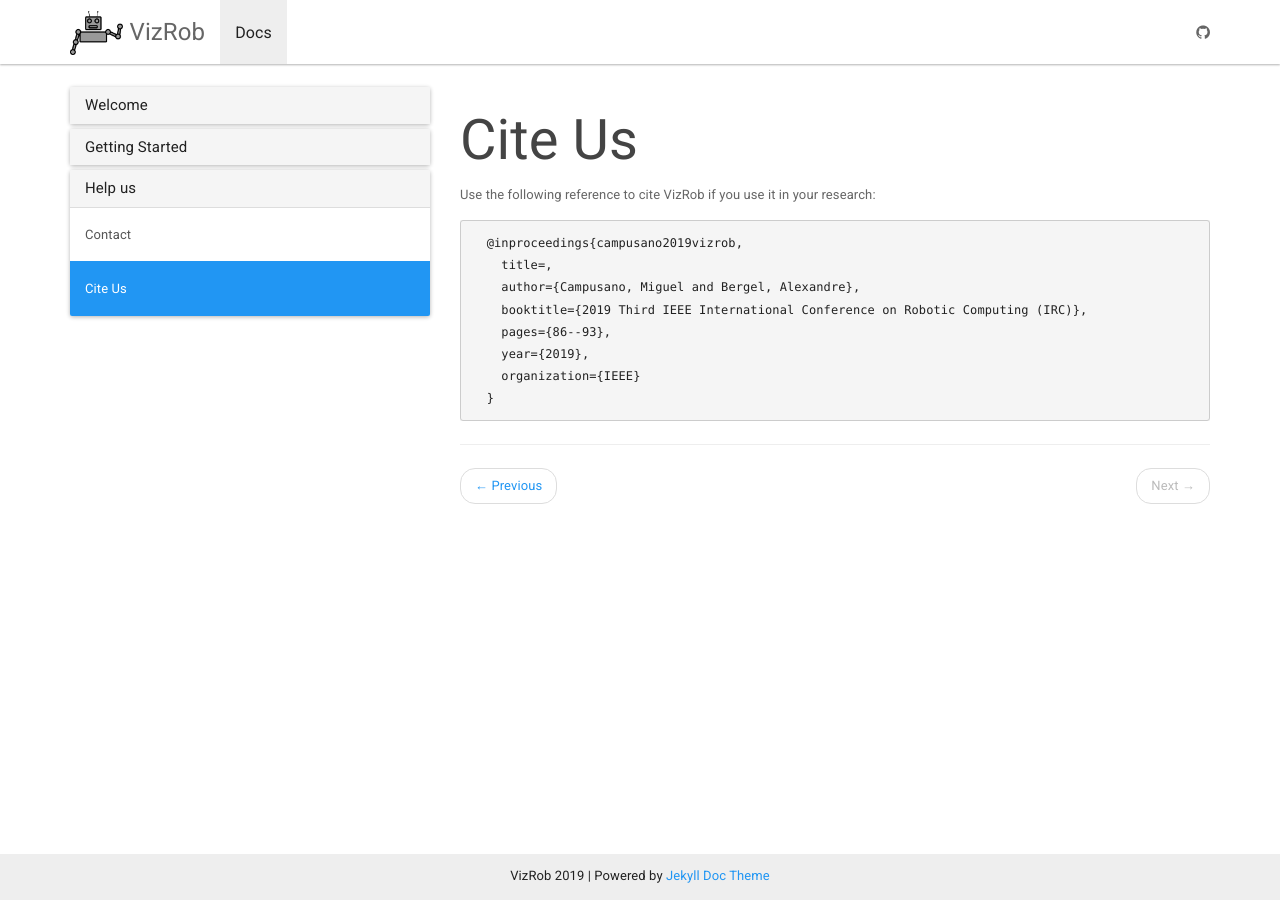
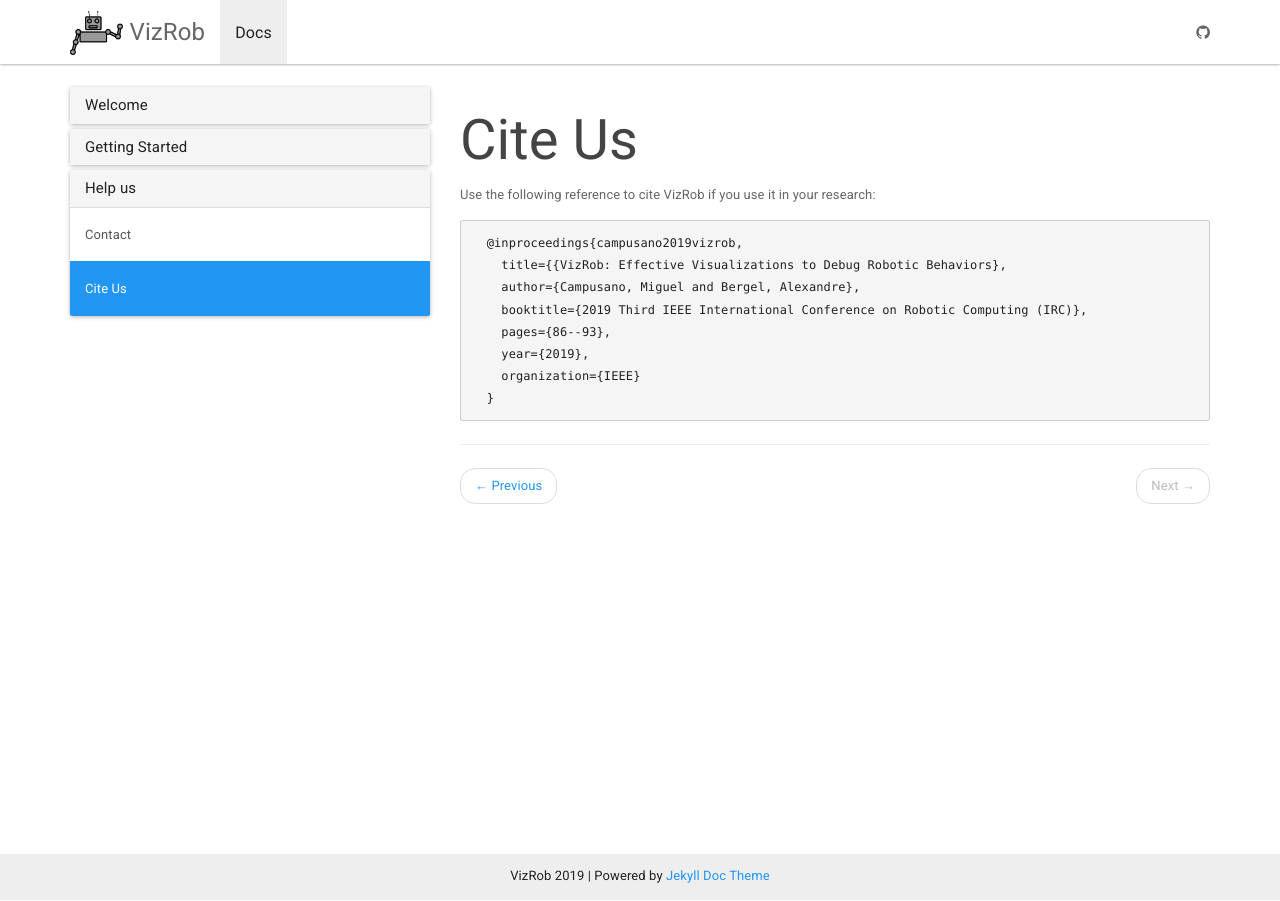
Before and after one commit to mcamp/VizRob, a Jekyll site: the page built from _docs/help/cite.md, in a window 1280 px wide. Built offline with Jekyll 4.4.1, drawn with Linux system fonts in a browser that asks for light colours; nearby versions of some CDN libraries.

Commit message:
fix file

````diff
--- a/_docs/help/cite.md
+++ b/_docs/help/cite.md
@@ -4,10 +4,10 @@
 ---
 
 Use the following reference to cite VizRob if you use it in your research:
-
+{% raw %}
 ```
   @inproceedings{campusano2019vizrob,
-    title={{VizRob: Effective Visualizations to Debug Robotic Behaviors}},
+    title={{VizRob: Effective Visualizations to Debug Robotic Behaviors},
     author={Campusano, Miguel and Bergel, Alexandre},
     booktitle={2019 Third IEEE International Conference on Robotic Computing (IRC)},
     pages={86--93},
@@ -15,3 +15,4 @@
     organization={IEEE}
   }
 ```
+{% endraw %}
````
Also changed, not shown: Gemfile.lock.
